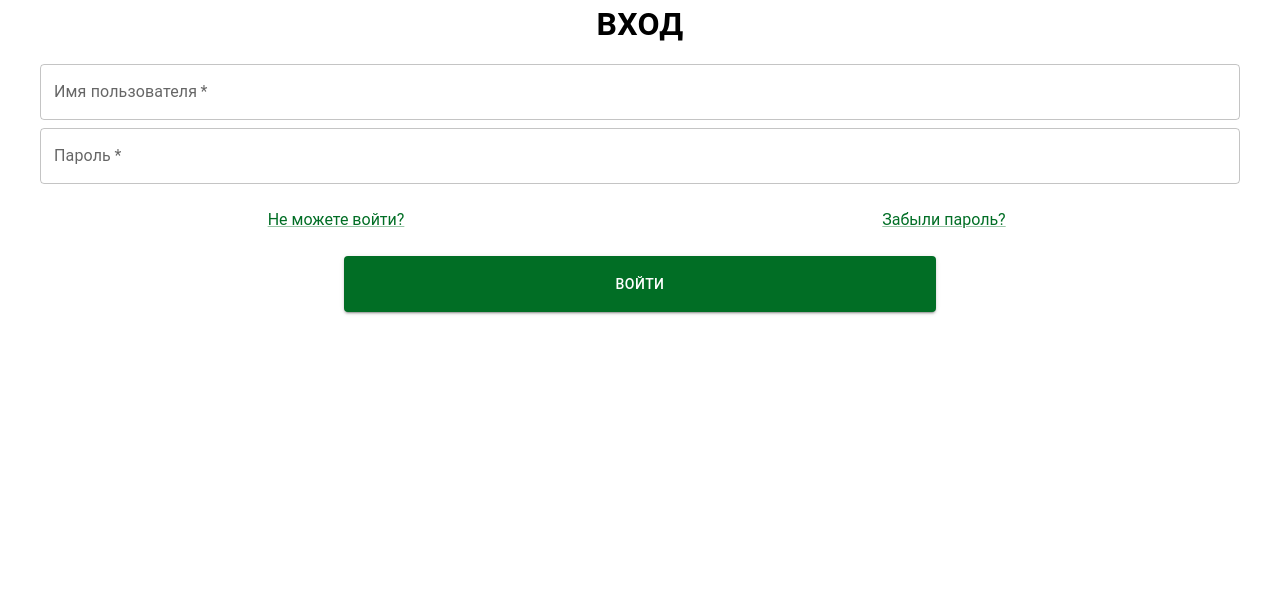
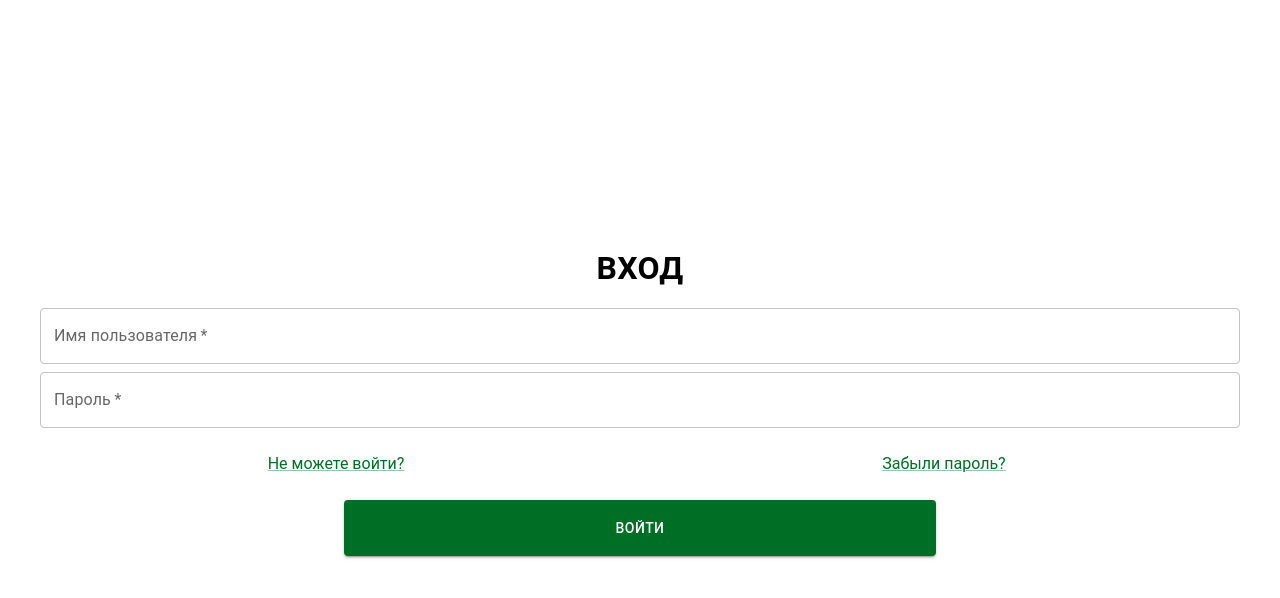
Before and after one commit to Nikeshhh/dorm-frontend, a React (Vite) app: page /login in a window 1280 px wide. Shown: the top 598 px of the page. Built offline with nearby package versions, Linux system fonts and the light colour scheme.

Commit message:
fixed login form layout

```diff
--- a/src/Api.jsx
+++ b/src/Api.jsx
@@ -2,7 +2,7 @@ import axios from "axios";
 
 
 const api = axios.create({
-    baseURL: 'http://localhost:8000/api',
+    baseURL: 'http://192.168.3.14:8000/api',
     withCredentials: true
 })
 
--- a/src/components/LoginForm.jsx
+++ b/src/components/LoginForm.jsx
@@ -9,15 +9,13 @@ const LoginForm = () => {
     const [isLoading, setIsLoading] = useState(false)
     const navigate = useNavigate()
 
-    const submitLogin = async () => {
+    const submitLogin = () => {
         setIsLoading(true)
-        console.log(username, password)
         const login_data = {
             username: username,
             password: password
         }
-        await api.post('/v1/auth/login/', login_data).then((response) => {
-            console.log(response)
+        api.post('/v1/auth/login/', login_data).then(() => {
             navigate('/laundry/')
         }).catch(() => { })
         setIsLoading(false)
@@ -44,6 +42,7 @@ const LoginForm = () => {
                 className="col-span-4"
                 id="password"
                 label="Пароль"
+                type="password"
                 variant="outlined"
                 required
                 onChange={(e) => setPassword(e.target.value)}
--- a/src/index.css
+++ b/src/index.css
@@ -7,6 +7,10 @@
   margin: 0px;
 }
 
+html, body, #root {
+  height: 100%
+}
+
 :root {
   font-family: Inter, system-ui, Avenir, Helvetica, Arial, sans-serif;
   line-height: 1.5;
--- a/src/pages/Layout.jsx
+++ b/src/pages/Layout.jsx
@@ -7,7 +7,7 @@ const Layout = () => {
     return (
         <>
             <div
-                className="h-screen w-screen overflow-scroll"
+                className="w-screen overflow-scroll"
                 style={{
                     height: "90vh"
                 }}
--- a/src/pages/LoginPage.jsx
+++ b/src/pages/LoginPage.jsx
@@ -4,7 +4,9 @@ const LoginPage = () => {
 
     return (
         <>
-            <LoginForm />
+            <div className="h-screen content-center">
+                <LoginForm />
+            </div>
         </>
     )
 }
```
